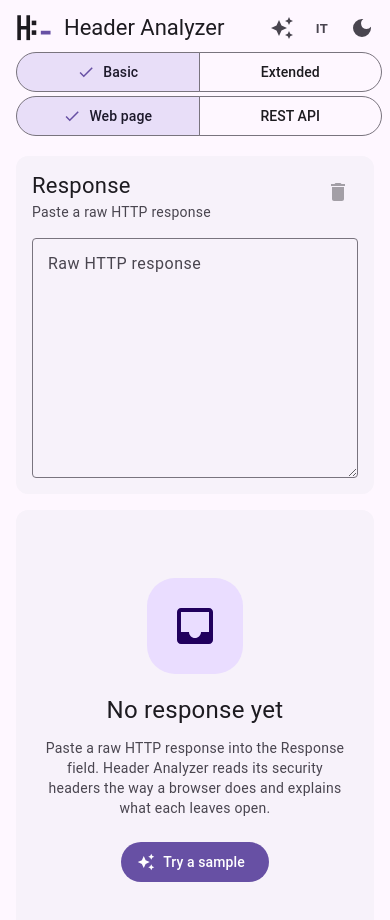
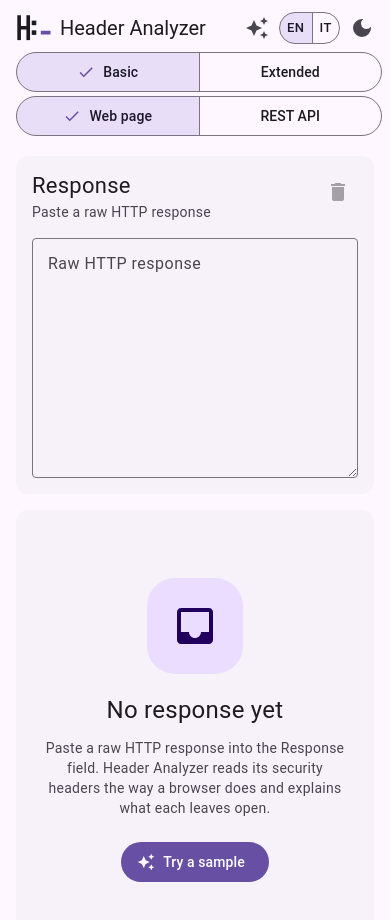
Before and after one commit to frankheat/header-analyzer, a website: page index.html in a window 390 px wide. Drawn offline with Linux system fonts and the light colour scheme.

Commit message:
Show the language as an EN|IT selector and follow the browser's language
- The language control is a two-option selector with the active
  language highlighted, instead of a button naming the other language.
- The first visit reads navigator.language before the first language
  preferred for websites: a browser in Italian whose website list starts
  with English now opens in Italian.
- The interface is set up as soon as the page is parsed, so the chosen
  language is on screen before the first paint.
- At phone width the app bar keeps the title and every action on one row.

```diff
--- a/assets/styles.css
+++ b/assets/styles.css
@@ -512,8 +512,8 @@
    (the Italian labels are the longest). */
 @media (max-width: 959px) {
   .top-app-bar { flex-wrap: wrap; row-gap: 4px; padding-bottom: 12px; }
-  .top-app-bar .segmented { order: 3; width: 100%; }
-  .top-app-bar .segmented button { flex: 1; min-width: 0; }
+  .top-app-bar > .segmented { order: 3; width: 100%; }
+  .top-app-bar > .segmented button { flex: 1; min-width: 0; }
 }
 
 /* M3 compact / medium window classes */
@@ -550,5 +550,17 @@
 .check-outcomes svg { width: 16px; height: 16px; margin-top: 2px; }
 .check-outcomes strong { font-weight: 500; }
 
-/* Language switch: the code of the language a click switches to */
-.lang-code { font-size: 13px; font-weight: 600; line-height: 1; letter-spacing: 0.5px; }
+/* Language switch: a compact segmented pair, the active language highlighted */
+.segmented.lang-switch { height: 32px; margin: 0 4px; }
+.segmented.lang-switch button { min-width: 0; padding: 0 10px; font-size: 13px; letter-spacing: 0.5px; }
+.segmented.lang-switch button:first-child { border-radius: 16px 0 0 16px; }
+.segmented.lang-switch button:last-child { border-radius: 0 16px 16px 0; }
+
+/* Phone width: logo, title, samples, EN|IT and theme stay on one row */
+@media (max-width: 599px) {
+  .top-app-bar { column-gap: 8px; }
+  .app-bar-title { gap: 8px; }
+  .app-bar-title h1 { font-size: 20px; }
+  .segmented.lang-switch { margin: 0 2px; }
+  .segmented.lang-switch button { padding: 0 7px; }
+}
--- a/index.html
+++ b/index.html
@@ -64,9 +64,10 @@
         </button>
         <div class="menu" id="samples-menu" role="menu" aria-labelledby="samples-button" hidden></div>
       </div>
-      <button type="button" class="icon-button lang-toggle" id="lang-button" title="Passa all'italiano" aria-label="Passa all'italiano">
-        <span class="lang-code" aria-hidden="true">IT</span>
-      </button>
+      <div class="segmented lang-switch" role="radiogroup" aria-label="Language" data-i18n-attr="aria-label:language" id="lang-control">
+        <button type="button" role="radio" data-lang="en" lang="en" title="English" aria-checked="true">EN</button>
+        <button type="button" role="radio" data-lang="it" lang="it" title="Italiano" aria-checked="false">IT</button>
+      </div>
       <button type="button" class="icon-button theme-toggle" id="theme-button" title="Switch to dark theme" aria-label="Switch to dark theme">
         <svg class="ic-dark" aria-hidden="true"><use href="#i-dark"></use></svg>
         <svg class="ic-light" aria-hidden="true"><use href="#i-light"></use></svg>
--- a/src/ui/app.js
+++ b/src/ui/app.js
@@ -89,7 +89,7 @@
 
   const UI_TEXT = {
     en: {
-      langButton: 'IT', langSwitch: 'Passa all\'italiano',
+      language: 'Language',
       skip: 'Skip to results', profile: 'Profile', basic: 'Basic', extended: 'Extended',
       responseType: 'Response type', webPage: 'Web page', restApi: 'REST API', actions: 'Actions',
       samples: 'Samples', loadSample: 'Load a sample response', response: 'Response', pasteRaw: 'Paste a raw HTTP response',
@@ -129,7 +129,7 @@
       crashed: 'Something went wrong in Header Analyzer. Reload the page if it misbehaves.',
     },
     it: {
-      langButton: 'EN', langSwitch: 'Switch to English',
+      language: 'Lingua',
       skip: 'Vai ai risultati', profile: 'Profilo', basic: 'Base', extended: 'Esteso',
       responseType: 'Tipo di risposta', webPage: 'Pagina web', restApi: 'REST API', actions: 'Azioni',
       samples: 'Esempi', loadSample: 'Carica una risposta di esempio', response: 'Risposta', pasteRaw: 'Incolla una risposta HTTP grezza',
@@ -176,12 +176,16 @@
     return typeof v === 'function' ? v(...args) : v;
   }
 
-  /** A saved choice wins; without one, Italian for an Italian browser and English otherwise. */
+  /**
+   * A saved choice wins; without one, Italian for an Italian browser and
+   * English otherwise. navigator.language is the browser's own language (in
+   * Chrome it can differ from the first language preferred for websites).
+   */
   function initialLang() {
     const saved = storage.get('lang');
     if (HL.i18n.LANGS.includes(saved)) return saved;
-    const nav = (navigator.languages && navigator.languages[0]) || navigator.language || '';
-    return /^it\b/i.test(nav) ? 'it' : HL.i18n.DEFAULT_LANG;
+    const browser = [navigator.language, navigator.languages && navigator.languages[0]];
+    return browser.some((l) => /^it\b/i.test(l || '')) ? 'it' : HL.i18n.DEFAULT_LANG;
   }
 
   /** The engine in the current language. */
@@ -746,10 +750,11 @@
         if (attr && key) n.setAttribute(attr, tr(key));
       }
     }
-    const b = $('lang-button');
-    b.querySelector('.lang-code').textContent = tr('langButton');
-    b.setAttribute('aria-label', tr('langSwitch'));
-    b.title = tr('langSwitch');
+    for (const b of document.querySelectorAll('#lang-control [data-lang]')) {
+      const on = b.dataset.lang === state.lang;
+      b.setAttribute('aria-checked', String(on));
+      b.tabIndex = on ? 0 : -1;
+    }
     applyTheme();
     applyProfile();
     applyMode();
@@ -757,6 +762,7 @@
   }
 
   function setLang(lang) {
+    if (lang === state.lang) return;
     state.lang = HL.i18n.LANGS.includes(lang) ? lang : HL.i18n.DEFAULT_LANG;
     storage.set('lang', state.lang);
     applyLanguage();
@@ -785,7 +791,7 @@
         loadText(s.text);
       }
     });
-    $('lang-button').addEventListener('click', () => setLang(state.lang === 'it' ? 'en' : 'it'));
+    initSegmented($('lang-control'), (b) => setLang(b.dataset.lang));
     $('theme-button').addEventListener('click', () => {
       storage.set('theme', currentTheme() === 'dark' ? 'light' : 'dark');
       applyTheme();
@@ -829,6 +835,9 @@
     runAnalysis(true);
   }
 
-  if (document.readyState === 'loading') document.addEventListener('DOMContentLoaded', init);
-  else init();
+  // This script comes last in the body, so the page it fills is already
+  // parsed: running now, rather than at DOMContentLoaded, puts the chosen
+  // language on screen before the first paint.
+  if ($('results-root')) init();
+  else document.addEventListener('DOMContentLoaded', init);
 })(globalThis.HeaderAnalyzer = globalThis.HeaderAnalyzer || {});
```
Also changed, not shown: tests/i18n.test.js (+15 -0 lines), dist/header-analyzer.html.
